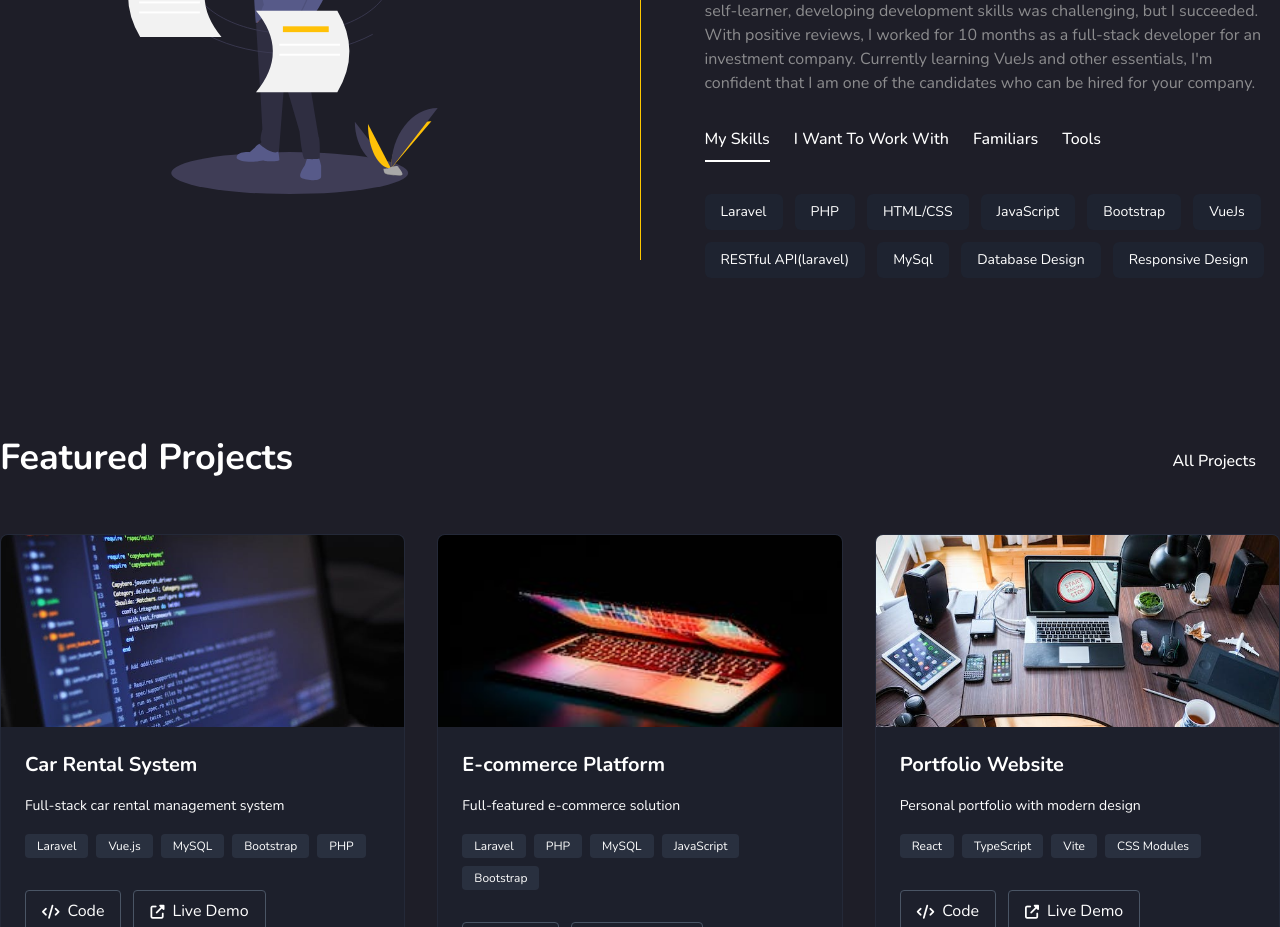
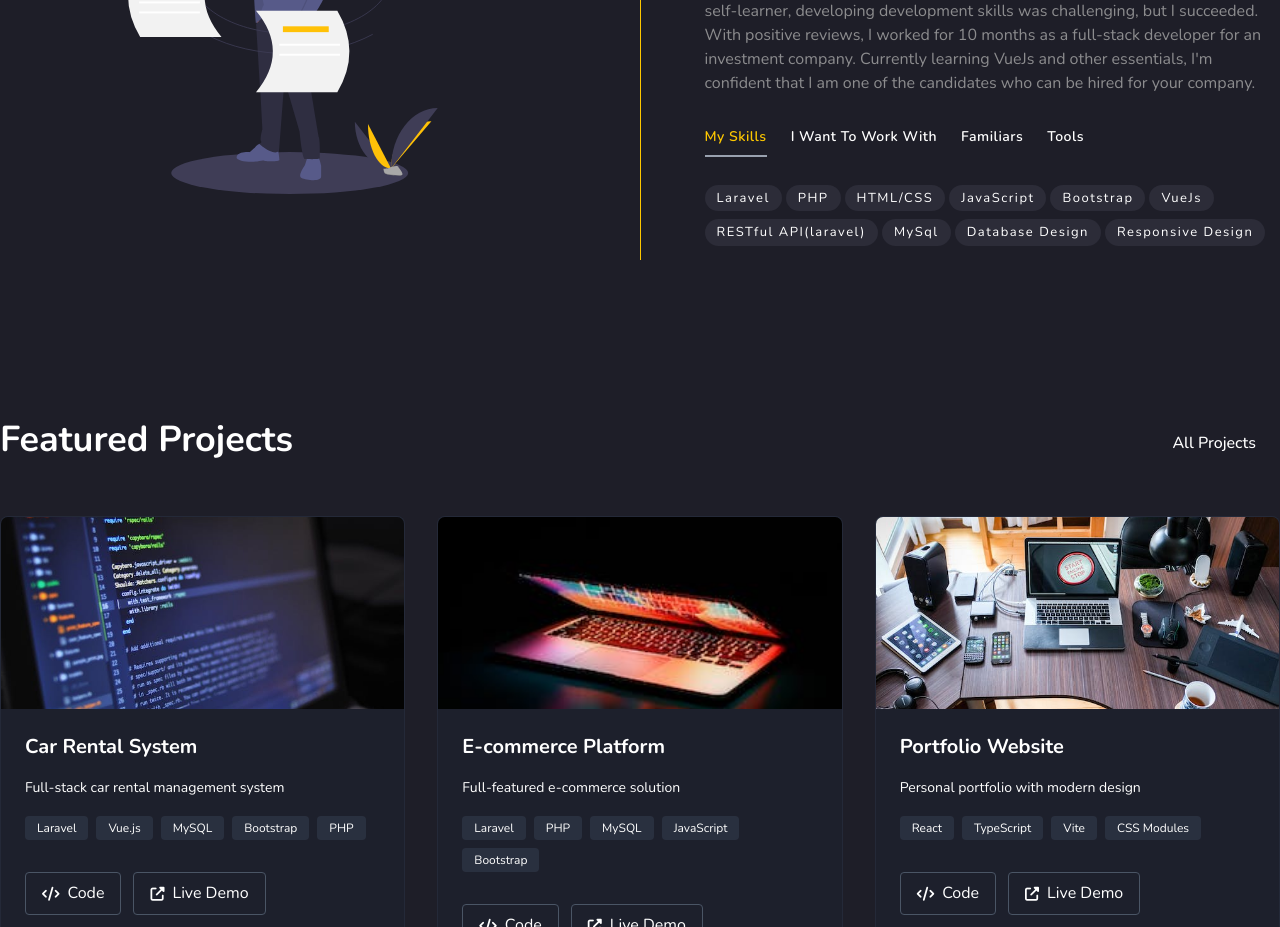
Before and after one commit to SagorIslamOfficial/personal, a React (Vite) app: page / in a window 1280 px wide. Shown: the part 1020-1947 px from the top of the page. Built offline with nearby package versions, Linux system fonts and the light colour scheme.

Commit message:
style: refine SkillTabs component layout and styling

```diff
--- a/src/components/shared/SkillTabs.tsx
+++ b/src/components/shared/SkillTabs.tsx
@@ -72,16 +72,16 @@ const SkillTabs = ({
     return (
         <div className={`w-full ${className}`}>
             {/* Tab Navigation */}
-            <div className="flex flex-wrap gap-6 mb-8" role="tablist">
+            <div className="flex flex-wrap gap-6 mb-7" role="tablist">
                 {categories.map((category) => (
                     <button
                         key={category.id}
                         className={`
-              font-medium transition-all duration-300 pb-2 border-b-2
+                            font-semibold text-sm transition-all tracking-[.5px] duration-300 pb-2 border-b-2
                             ${
                                 activeTab === category.id
-                      ? 'text-primary border-primary'
-                      : 'text-gray-light hover:text-white border-transparent hover:border-gray-600'
+                                    ? 'text-yellow-400 border-gray-400 font-semibold'
+                                    : 'text-gray-light hover:text-white border-transparent hover:border-gray-400 font-semibold'
                             }
                             `}
                         onClick={() => handleTabClick(category.id)}
@@ -114,18 +114,18 @@ const SkillTabs = ({
                         aria-labelledby={`tab-${category.id}`}
                         tabIndex={0}
                     >
-                        <div className="flex flex-wrap gap-3">
+                        <div className="flex flex-wrap gap-1">
                             {category.skills.length > 0 ? (
                                 category.skills.map((skill, index) => (
                                     <span
                                         key={index}
-                                        className="px-4 py-2 bg-gray-800/50 text-gray-light rounded-md text-sm hover:bg-gray-700/50 hover:text-white transition-all duration-300"
+                                        className="px-3 py-[3px] mb-1 bg-[#2c2c38] tracking-[1.5px] rounded-full text-[13px] font-[100] hover:bg-[#3c3c48] transition-all duration-300 text-white"
                                     >
                                         {skill}
                                     </span>
                                 ))
                             ) : (
-                                <div className="w-full text-center py-8 text-gray-light">
+                                <div className="w-full text-center py-8">
                                     No skills in this category
                                 </div>
                             )}
```
Lines whose indentation alone changed are shown as unchanged.
